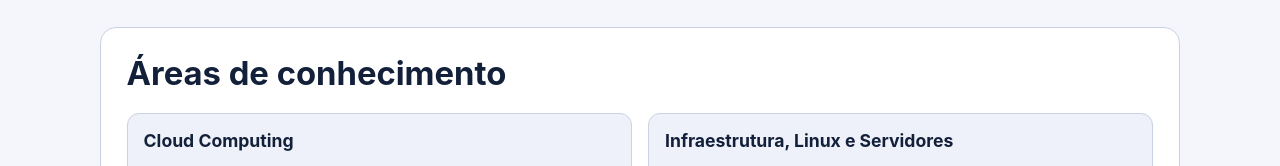
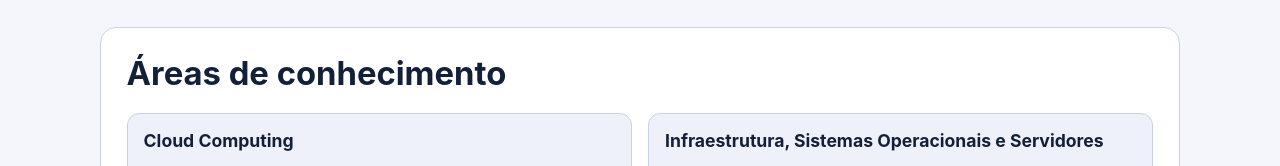
Before and after one commit to Cristina-br/meu-portfolio, a plain HTML site: page index.html in a window 1280 px wide. Shown: the part 1240-1406 px from the top of the page. Drawn offline with Linux system fonts and the light colour scheme.

Commit message:
Update heading for infrastructure section

```diff
--- a/index.html
+++ b/index.html
@@ -135,7 +135,7 @@
             </article>
 
             <article>
-              <h3>Infraestrutura, Linux e Servidores</h3>
+              <h3>Infraestrutura, Sistemas Operacionais e Servidores</h3>
               <p>
                 Ambientes virtualizados
                 (VirtualBox) com Linux (Ubuntu/WSL) e Windows Server, além de
```
